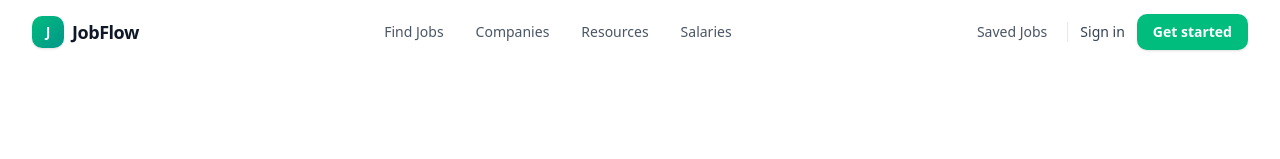
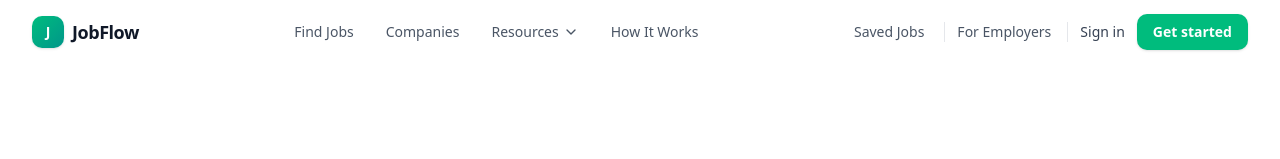
Before and after one commit to skillibeng-ctrl/job-search-app, a React (Vite) app: page / in a window 1280 px wide. Shown: the top 159 px of the page. Built offline with nearby package versions, Linux system fonts and the light colour scheme.

Commit message:
feat(navbar): add dropdown menu and employer link

```diff
--- a/src/component/NavBar.jsx
+++ b/src/component/NavBar.jsx
@@ -1,14 +1,23 @@
 import { useEffect, useRef, useState } from "react";
 import { Link, NavLink, useLocation } from "react-router-dom";
+import { ChevronDown } from "lucide-react"; // Make sure you have lucide-react
 
 /* ---------------- config ---------------- */
 
-// 4 links only. Saved Jobs moves to the right side.
+// 🔥 Upgraded Guest Links with a Dropdown
 const GUEST_LINKS = [
   { name: "Find Jobs", to: "/jobs" },
   { name: "Companies", to: "/companies" },
-  { name: "Resources", to: "/resources" },
-  { name: "Salaries", to: "/salaries" },
+  {
+    name: "Resources",
+    isDropdown: true,
+    items: [
+      { name: "Career Advice", to: "/resources" },
+      { name: "Resume Templates", to: "/resources" },
+      { name: "Salary Guide", to: "/salaries" },
+    ]
+  },
+  { name: "How It Works", to: "/how-it-works" },
 ];
 
 const SEEKER_LINKS = GUEST_LINKS;
@@ -21,7 +30,7 @@ const EMPLOYER_LINKS = [
 
 const linkClass = ({ isActive }) =>
   [
-    "relative py-1 text-sm font-medium transition-colors",
+    "relative py-1 text-sm font-medium transition-colors flex items-center gap-1",
     "after:absolute after:left-0 after:-bottom-0.5 after:h-[2px] after:rounded-full after:bg-emerald-500",
     "after:transition-all after:duration-300",
     isActive
@@ -39,6 +48,10 @@ export default function NavBar({ user = null, unread = 0, onLogout }) {
   const [menuOpen, setMenuOpen] = useState(false);
   const [scrolled, setScrolled] = useState(false);
 
+  // 🔥 State for the Navigation Dropdowns
+  const [activeDropdown, setActiveDropdown] = useState(null);
+  const [mobileDropdownOpen, setMobileDropdownOpen] = useState(false);
+
   // 🔥 Dynamic Badges State
   const [savedCount, setSavedCount] = useState(0);
   const [appliedCount, setAppliedCount] = useState(0);
@@ -46,20 +59,20 @@ export default function NavBar({ user = null, unread = 0, onLogout }) {
   const toggleRef = useRef(null);
   const panelRef = useRef(null);
   const menuRef = useRef(null);
+  const navRef = useRef(null); // For closing dropdowns
+
   const { pathname } = useLocation();
 
   const role = user?.role ?? "guest";
   const links = role === "employer" ? EMPLOYER_LINKS : role === "seeker" ? SEEKER_LINKS : GUEST_LINKS;
 
-  /* ---- 🔥 Read LocalStorage for Badges ---- */
+  /* ---- Read LocalStorage for Badges ---- */
   useEffect(() => {
     const updateCounts = () => {
       try {
         setSavedCount(JSON.parse(localStorage.getItem("savedJobs") || "[]").length);
         setAppliedCount(JSON.parse(localStorage.getItem("appliedJobs") || "[]").length);
-      } catch {
-        // ignore
-      }
+      } catch {}
     };
     updateCounts();
     window.addEventListener("jobsUpdated", updateCounts);
@@ -81,6 +94,8 @@ export default function NavBar({ user = null, unread = 0, onLogout }) {
   useEffect(() => {
     setOpen(false);
     setMenuOpen(false);
+    setActiveDropdown(null);
+    setMobileDropdownOpen(false);
   }, [pathname]);
 
   /* scroll state */
@@ -93,11 +108,12 @@ export default function NavBar({ user = null, unread = 0, onLogout }) {
 
   /* escape + scroll lock */
   useEffect(() => {
-    if (!open && !menuOpen) return;
+    if (!open && !menuOpen && !activeDropdown) return;
     const onKey = (e) => {
       if (e.key === "Escape") {
         setOpen(false);
         setMenuOpen(false);
+        setActiveDropdown(null);
         toggleRef.current?.focus();
       }
     };
@@ -108,24 +124,29 @@ export default function NavBar({ user = null, unread = 0, onLogout }) {
       document.removeEventListener("keydown", onKey);
       document.body.style.overflow = prev;
     };
-  }, [open, menuOpen]);
+  }, [open, menuOpen, activeDropdown]);
 
-  /* outside click */
+  /* 🔥 outside click for menus & dropdowns */
   useEffect(() => {
-    if (!open && !menuOpen) return;
+    if (!open && !menuOpen && !activeDropdown) return;
     const onDown = (e) => {
+      // Mobile menu close
       if (open && !panelRef.current?.contains(e.target) && !toggleRef.current?.contains(e.target)) {
         setOpen(false);
       }
+      // Avatar menu close
       if (menuOpen && !menuRef.current?.contains(e.target)) {
         setMenuOpen(false);
+      }
+      // Navigation Dropdown close
+      if (activeDropdown && navRef.current && !navRef.current.contains(e.target)) {
+        setActiveDropdown(null);
       }
     };
     document.addEventListener("mousedown", onDown);
     return () => document.removeEventListener("mousedown", onDown);
-  }, [open, menuOpen]);
+  }, [open, menuOpen, activeDropdown]);
 
-  // Helper to handle logout
   const handleLogout = () => {
     setMenuOpen(false);
     setOpen(false);
@@ -145,19 +166,51 @@ export default function NavBar({ user = null, unread = 0, onLogout }) {
             <span className="text-lg font-semibold tracking-tight text-gray-900">JobFlow</span>
           </Link>
 
-          {/* Desktop Links */}
-          <nav className="hidden items-center gap-8 md:flex">
-            {links.map((l) => (
+          {/* 🔥 Desktop Links with Dropdown Support */}
+          <nav ref={navRef} className="hidden items-center gap-8 md:flex">
+            {links.map((l) => {
+              if (l.isDropdown) {
+                return (
+                  <div key={l.name} className="relative">
+                    <button
+                      onClick={() => setActiveDropdown(activeDropdown === l.name ? null : l.name)}
+                      className={`flex items-center gap-1 py-1 text-sm font-medium transition-colors ${
+                        activeDropdown === l.name ? "text-gray-900" : "text-gray-600 hover:text-gray-900"
+                      }`}
+                    >
+                      {l.name}
+                      <ChevronDown className={`h-4 w-4 transition-transform ${activeDropdown === l.name ? "rotate-180" : ""}`} />
+                    </button>
+
+                    {/* Dropdown Menu */}
+                    {activeDropdown === l.name && (
+                      <div className="absolute left-0 top-full mt-2 w-48 rounded-xl border border-gray-100 bg-white p-1.5 shadow-xl shadow-gray-200/50 animate-in fade-in slide-in-from-top-2 duration-200">
+                        {l.items.map((item) => (
+                          <Link
+                            key={item.name}
+                            to={item.to}
+                            className="block rounded-lg px-3 py-2 text-sm text-gray-600 hover:bg-emerald-50 hover:text-emerald-700 transition"
+                          >
+                            {item.name}
+                          </Link>
+                        ))}
+                      </div>
+                    )}
+                  </div>
+                );
+              }
+
+              return (
                 <NavLink key={l.name} to={l.to} end={l.end} className={linkClass}>
                   {l.name}
                 </NavLink>
-            ))}
+              );
+            })}
           </nav>
 
           {/* Desktop Right Side */}
           <div className="hidden items-center gap-3 md:flex">
 
-            {/* If Guest: Show Saved Jobs + Auth Buttons */}
             {role === "guest" && (
               <>
                 <NavLink to="/saved" className="flex items-center gap-1.5 text-sm font-medium text-gray-600 hover:text-gray-900 transition-colors mr-2">
@@ -171,6 +224,13 @@ export default function NavBar({ user = null, unread = 0, onLogout }) {
 
                 <span className="h-5 w-px bg-gray-200" aria-hidden />
 
+                {/* Employer Link */}
+                <Link to="/employers" className="text-sm font-medium text-gray-600 hover:text-gray-900 transition-colors mr-1">
+                  For Employers
+                </Link>
+
+                <span className="h-5 w-px bg-gray-200" aria-hidden />
+
                 <Link to="/signin" className="text-sm font-medium text-gray-700 hover:text-gray-900">Sign in</Link>
                 <Link to="/register" className="rounded-lg bg-emerald-500 px-4 py-2 text-sm font-semibold text-white shadow-sm hover:bg-emerald-600 transition">
                   Get started
@@ -178,7 +238,6 @@ export default function NavBar({ user = null, unread = 0, onLogout }) {
               </>
             )}
 
-            {/* If Logged In: Show Bell + Avatar */}
             {role !== "guest" && (
               <>
                 <button className="relative flex h-10 w-10 items-center justify-center rounded-lg text-gray-600 hover:bg-gray-100 transition">
@@ -201,7 +260,7 @@ export default function NavBar({ user = null, unread = 0, onLogout }) {
                   </button>
 
                   {menuOpen && (
-                    <div className="absolute right-0 mt-2 w-64 overflow-hidden rounded-xl border border-gray-100 bg-white shadow-xl shadow-gray-200/60">
+                    <div className="absolute right-0 mt-2 w-64 overflow-hidden rounded-xl border border-gray-100 bg-white shadow-xl shadow-gray-200/60 animate-in fade-in slide-in-from-top-2 duration-200">
                       <div className="border-b border-gray-100 px-4 py-3">
                         <p className="truncate text-sm font-semibold text-gray-900">{user.name}</p>
                         <p className="truncate text-xs text-gray-500">{user.email}</p>
@@ -248,13 +307,41 @@ export default function NavBar({ user = null, unread = 0, onLogout }) {
 
       {/* Mobile Menu */}
       {open && (
-        <div id="mobile-menu" ref={panelRef} className="border-t border-gray-200 bg-white md:hidden">
+        <div id="mobile-menu" ref={panelRef} className="border-t border-gray-200 bg-white md:hidden absolute w-full shadow-lg">
           <nav className="space-y-1 px-4 py-4">
-            {links.map((l) => (
+            {links.map((l) => {
+              if (l.isDropdown) {
+                return (
+                  <div key={l.name} className="py-1">
+                    <button
+                      onClick={() => setMobileDropdownOpen(!mobileDropdownOpen)}
+                      className="flex w-full items-center justify-between rounded-lg px-3 py-2.5 text-sm font-medium text-gray-700 hover:bg-gray-50"
+                    >
+                      {l.name}
+                      <ChevronDown className={`h-4 w-4 transition-transform ${mobileDropdownOpen ? "rotate-180" : ""}`} />
+                    </button>
+                    {mobileDropdownOpen && (
+                      <div className="mt-1 ml-4 space-y-1 border-l-2 border-emerald-100 pl-2">
+                        {l.items.map((item) => (
+                          <Link
+                            key={item.name}
+                            to={item.to}
+                            className="block rounded-lg px-3 py-2 text-sm text-gray-600 hover:bg-gray-50"
+                          >
+                            {item.name}
+                          </Link>
+                        ))}
+                      </div>
+                    )}
+                  </div>
+                );
+              }
+              return (
                 <NavLink key={l.name} to={l.to} end={l.end} className={mobileLinkClass}>
                   {l.name}
                 </NavLink>
-            ))}
+              );
+            })}
           </nav>
 
           <div className="space-y-2 border-t border-gray-100 px-4 py-4">
@@ -263,6 +350,9 @@ export default function NavBar({ user = null, unread = 0, onLogout }) {
                 <Link to="/saved" className="flex items-center justify-between rounded-lg px-3 py-2.5 text-sm font-medium text-gray-700 hover:bg-gray-50">
                   Saved Jobs
                   {savedCount > 0 && <span className="rounded-full bg-emerald-100 px-2 py-0.5 text-xs font-bold text-emerald-700">{savedCount}</span>}
+                </Link>
+                <Link to="/employers" className="block rounded-lg px-3 py-2.5 text-sm font-medium text-gray-700 hover:bg-gray-50">
+                  For Employers
                 </Link>
                 <Link to="/signin" className="block rounded-lg border border-gray-300 px-4 py-2.5 text-center text-sm font-medium text-gray-700 hover:bg-gray-50">Sign in</Link>
                 <Link to="/register" className="block rounded-lg bg-emerald-500 px-4 py-2.5 text-center text-sm font-semibold text-white hover:bg-emerald-600">Get started</Link>
```
Lines whose indentation alone changed are shown as unchanged.
